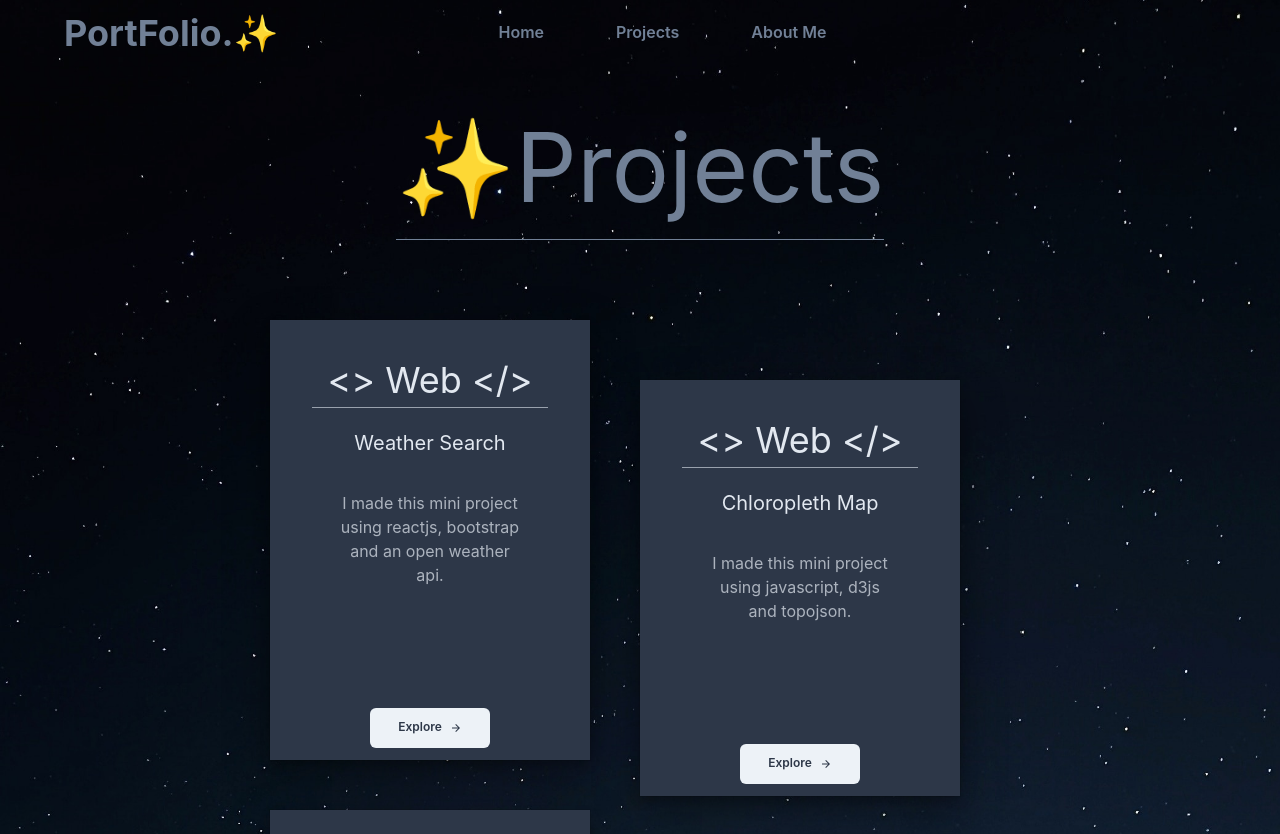
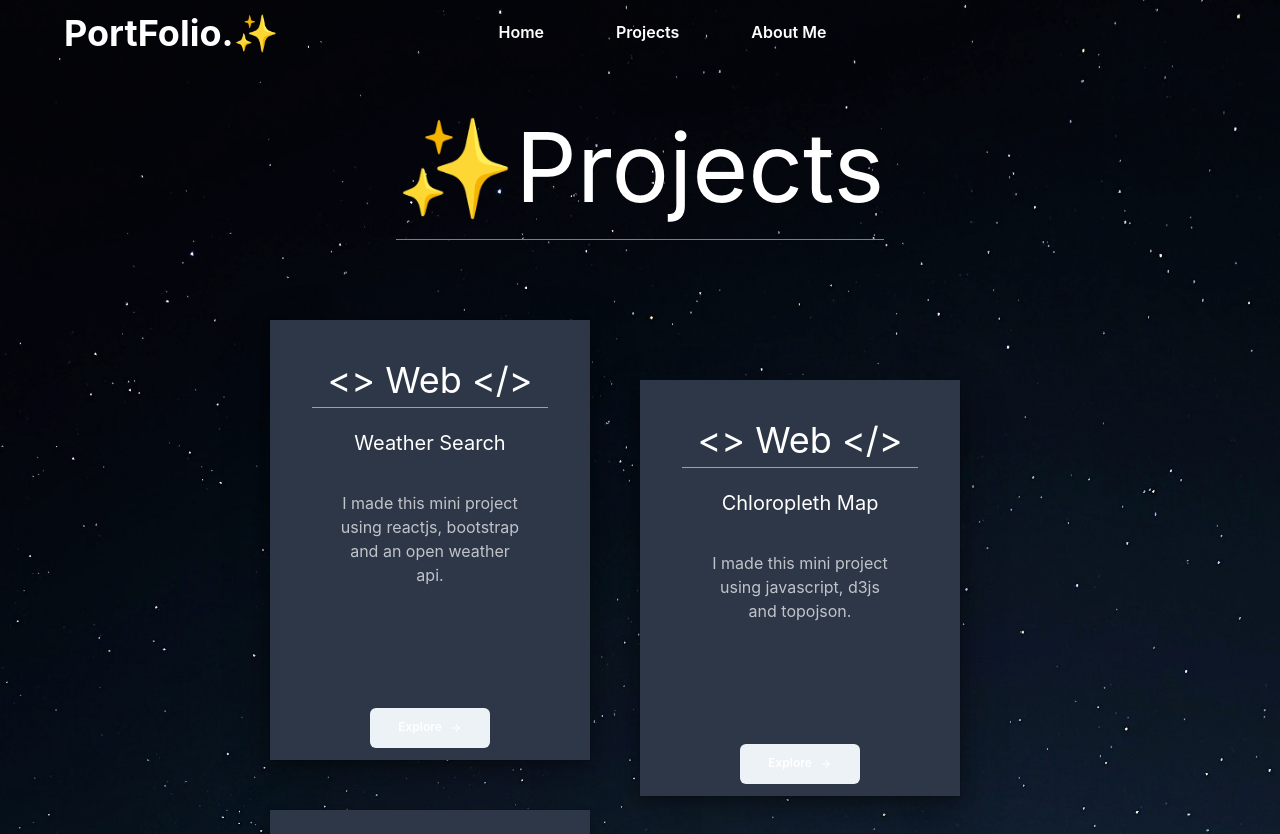
Before and after one commit to 69kazu69/portfolio, a Next.js app: page /projects in a window 1280 px wide. Shown: the top 834 px of the page. Built offline with nearby package versions, Linux system fonts and the light colour scheme.

Commit message:
optimized

```diff
--- a/pages/components/Main.js
+++ b/pages/components/Main.js
@@ -9,7 +9,7 @@ import { useRouter } from 'next/router'
 
 
 const Main = () => {
-  const color = useColorModeValue("gray.600", "white")
+  const color = useColorModeValue("white","gray.600" )
   let MFlex = motion(Flex)
   const router = useRouter()
 
--- a/pages/components/Navbar.js
+++ b/pages/components/Navbar.js
@@ -8,7 +8,7 @@ import { useRouter } from 'next/router'
 
 const Navbar = () => {
 
-    const color = useColorModeValue( 'gray.500','white')
+    const color = useColorModeValue( 'white','gray.500')
     const { colorMode, toggleColorMode } = useColorMode()
 
     let MFlex = motion(Flex);
--- a/pages/components/ProjectHeading.js
+++ b/pages/components/ProjectHeading.js
@@ -3,7 +3,7 @@ import {Flex, Text, useColorModeValue , Divider, Image} from "@chakra-ui/react"
 import {motion} from "framer-motion"
 
 const ProjectHeading = () => {
-    const color = useColorModeValue( 'gray.500','white')
+    const color = useColorModeValue( 'white','gray.500')
 
     let MText = motion(Text)
     let MDivider = motion(Divider)
--- a/pages/components/Projects.js
+++ b/pages/components/Projects.js
@@ -15,9 +15,9 @@ const Projects = () => {
 
 
   const bg = useColorModeValue( 'gray.700','gray.800')
-  let color = useColorModeValue("gray.200", "white")
-  let btncolor = useColorModeValue("gray.700", "white")
-  let border = useColorModeValue("gray.900" ,"gray.800")
+  let color = useColorModeValue( "white","gray.200")
+  let btncolor = useColorModeValue( "white","gray.700")
+  let border = useColorModeValue("gray.800","gray.900")
   let MBox = motion(Box)
   let MDivider = motion(Divider)
 
--- a/pages/components/Social.js
+++ b/pages/components/Social.js
@@ -7,7 +7,7 @@ const Social = () => {
 
   let MotionBox = motion(Box)
 
-  let bg = useColorModeValue("gray.200", "gray.900")
+  let bg = useColorModeValue( "gray.900","gray.200")
   return (
     <Flex direction="column" justify="center" align="center" id="main-social">
 
```
